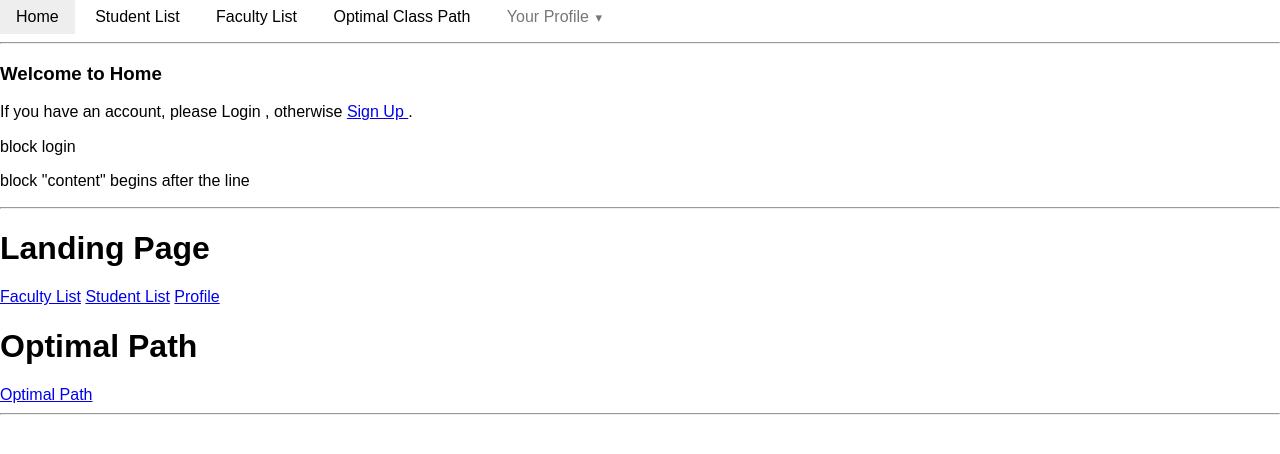
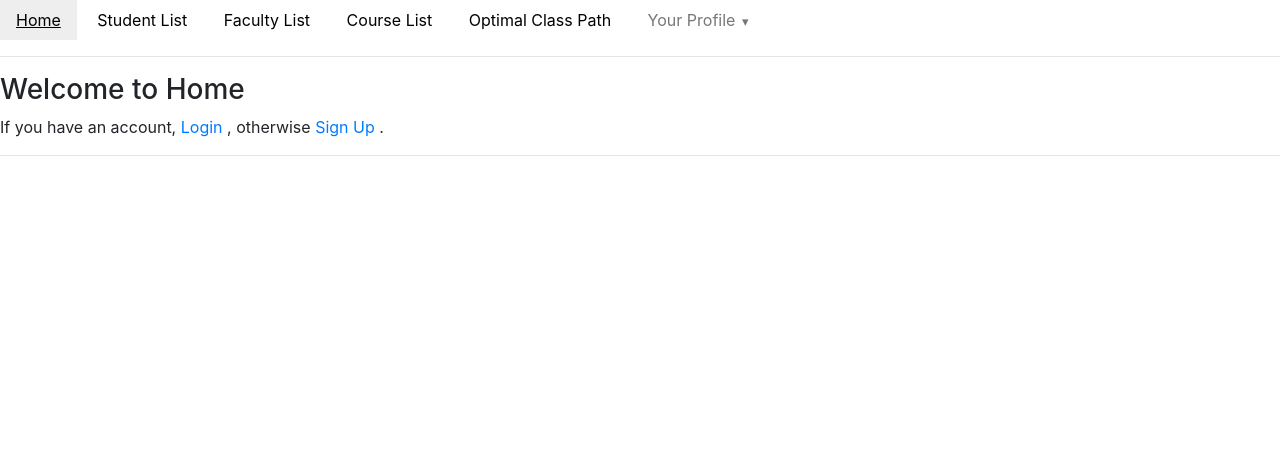
Before and after one commit to aerocat/CSC394-Project, a Django app: page / in a window 1280 px wide. Shown: the top 454 px of the page. Run offline with Django 3.2, Linux system fonts and the light colour scheme; some libraries are stand-ins or nearby versions.

Commit message:
Last version - Week 9 presentation

```diff
--- a/capstone/LandingPage/templates/LandingPage/index.html
+++ b/capstone/LandingPage/templates/LandingPage/index.html
@@ -1,12 +1,18 @@
 {% extends 'base_layout.html' %}
 
 {% block content %}
-<h1>Landing Page</h1>
 
-<a href="{% url 'LandingPage:all_faculty' %}">Faculty List</a>
-<a href="{% url 'LandingPage:all_students' %}">Student List</a>
-<a href="{% url 'user_profile:profile' %}">Profile</a>
+{% if not user.is_authenticated %}
+  <h3> Welcome to Home </h3>
+  <p> If you have an account, <a href="{% url 'accounts:login'%}"> Login </a>, otherwise <a href="{% url 'accounts:signup'%}"> Sign Up </a>. </p>
+{% endif %}
 
-<h1> Optimal Path</h1>
-<a href='/opath'> Optimal Path</a>
+
+
+<!-- <a href="{% url 'LandingPage:all_faculty' %}">Faculty List</a> -->
+<!-- <a href="{% url 'LandingPage:all_students' %}">Student List</a> -->
+<!-- <a href="{% url 'user_profile:profile' %}">Profile</a> -->
+
+<!-- <h1> Optimal Path</h1> -->
+<!-- <a href='/opath'> Optimal Path</a> -->
 {% endblock %}
--- a/capstone/opath/views.py
+++ b/capstone/opath/views.py
@@ -1,8 +1,10 @@
 from django.shortcuts import render, render_to_response
 from coursesDB.models import Courses
 from django.http import HttpResponse
+from django.contrib.auth.decorators import login_required
 # Create your views here.
 
+@login_required(login_url="/accounts/login/")
 def index(request):
     data = Courses.objects.order_by('course_number')
     return render(request, 'opath.html', {'data': data})
--- a/capstone/templates/base_layout.html
+++ b/capstone/templates/base_layout.html
@@ -12,7 +12,7 @@
       integrity="sha384-nn4HPE8lTHyVtfCBi5yW9d20FjT8BJwUXyWZT9InLYax14RDjBj46LmSztkmNP9w"
       crossorigin="anonymous">
 <link rel="stylesheet" href="https://unpkg.com/purecss@1.0.0/build/grids-responsive-min.css">
-
+<link rel="stylesheet" href="https://stackpath.bootstrapcdn.com/bootstrap/4.1.0/css/bootstrap.min.css" integrity="sha384-9gVQ4dYFwwWSjIDZnLEWnxCjeSWFphJiwGPXr1jddIhOegiu1FwO5qRGvFXOdJZ4" crossorigin="anonymous">
   <body>
     <!-- <h2> Capstone - Course Search </h2> -->
 
@@ -25,6 +25,7 @@
               <li class="pure-menu-item pure-menu-selected"><a href="/" class="pure-menu-link">Home</a></li>
               <li class="pure-menu-item pure-menu-selected"><a href="{% url 'LandingPage:all_students' %}" class="pure-menu-link">Student List</a></li>
               <li class="pure-menu-item pure-menu-selected"><a href="{% url 'LandingPage:all_faculty' %}" class="pure-menu-link">Faculty List </a></li>
+              <li class="pure-menu-item pure-menu-selected"><a href="/courses/all" class="pure-menu-link">Course List </a></li>
               <li class="pure-menu-item pure-menu-selected"><a href='/opath' class="pure-menu-link"> Optimal Class Path </a></li>
               <li class="pure-menu-item pure-menu-has-children pure-menu-allow-hover">
                   <a href="{% url 'user_profile:profile' %}" id="menuLink1" class="pure-menu-link">Your Profile</a>
@@ -40,24 +41,20 @@
                   </ul>
               </li>
           </ul>
-      </div>
+      </divget_courses
 
       <hr>
       {% endblock %}
 
-      {% if not user.is_authenticated %}
-        <h3> Welcome to Home </h3>
-        <p> If you have an account, please Login </a>, otherwise <a href="{% url 'accounts:signup'%}"> Sign Up </a>. </p>
         {% block login %}
-          block login
+          <!-- block login -->
         {% endblock %}
-      {% endif %}
 
       <!-- main content for each page will go here -->
 
       <br>
       <div>
-      <p> block "content" begins after the line </p>
+      <!-- <p> block "content" begins after the line </p> -->
       <hr>
 
       {% block content %}
```
Also changed, not shown: capstone/coursesDB/templates/coursesDB/all.html (+8 -2 lines), capstone/opath/templates/opath.html (+4 -7 lines), capstone/LandingPage/views.py (line endings or trailing spaces), capstone/db.sqlite3.
